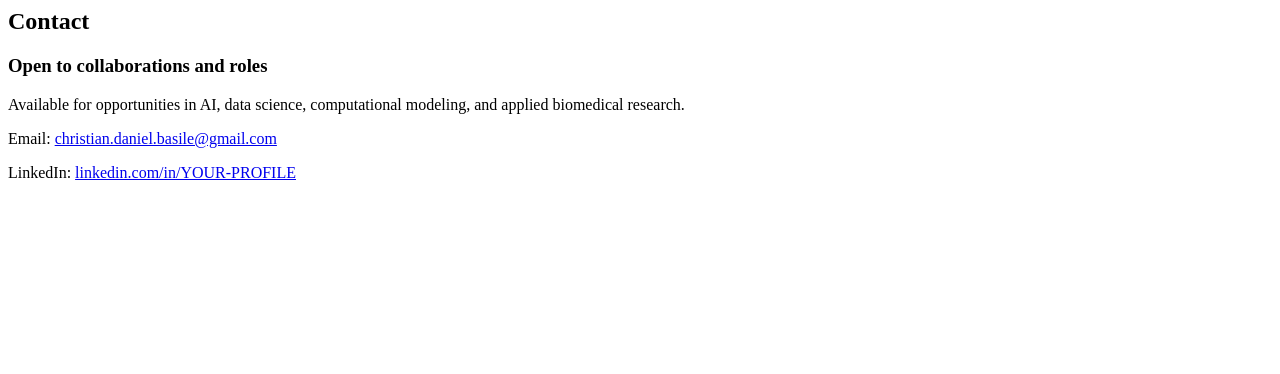
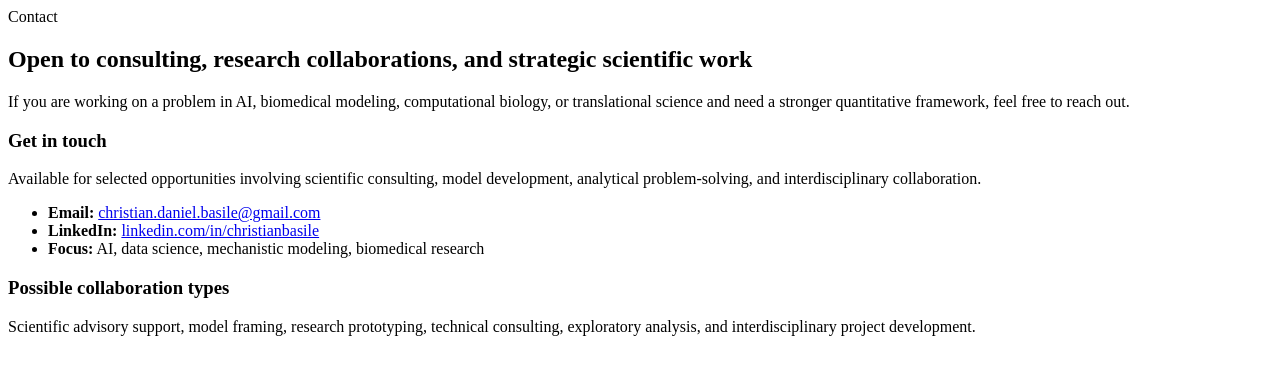
Before and after one commit to cbasile2n/cdb-scientific-consulting, a plain HTML site: page index.html in a window 1280 px wide. Drawn offline with Linux system fonts and the light colour scheme.

Commit message:
Update index.html

```diff
--- a/index.html
+++ b/index.html
@@ -1,24 +1,48 @@
-<!-- Only showing the part that changed -->
-
 <section id="contact">
   <div class="container">
-    <h2 class="section-title">Contact</h2>
-    <div class="section-card">
-      <h3>Open to collaborations and roles</h3>
-      <p>
-        Available for opportunities in AI, data science, computational modeling, and applied biomedical research.
+    <div class="section-heading">
+      <p class="section-kicker">Contact</p>
+      <h2 class="section-title">Open to consulting, research collaborations, and strategic scientific work</h2>
+      <p class="section-text">
+        If you are working on a problem in AI, biomedical modeling, computational biology,
+        or translational science and need a stronger quantitative framework, feel free to reach out.
       </p>
-      <p>
-        Email: <a href="mailto:christian.daniel.basile@gmail.com">
-          christian.daniel.basile@gmail.com
-        </a>
-      </p>
-      <p>
-        LinkedIn: <a href="https://www.linkedin.com/in/christianbasile/" target="_blank">
-          linkedin.com/in/YOUR-PROFILE
-        </a>
-      </p>
+    </div>
+
+    <div class="contact-box">
+      <div class="card">
+        <h3>Get in touch</h3>
+        <p>
+          Available for selected opportunities involving scientific consulting,
+          model development, analytical problem-solving, and interdisciplinary collaboration.
+        </p>
+
+        <ul class="contact-list">
+          <li>
+            <strong>Email:</strong>
+            <a href="mailto:christian.daniel.basile@gmail.com">
+              christian.daniel.basile@gmail.com
+            </a>
+          </li>
+          <li>
+            <strong>LinkedIn:</strong>
+            <a href="https://www.linkedin.com/in/christianbasile" target="_blank">
+              linkedin.com/in/christianbasile
+            </a>
+          </li>
+          <li>
+            <strong>Focus:</strong> AI, data science, mechanistic modeling, biomedical research
+          </li>
+        </ul>
+      </div>
+
+      <div class="card">
+        <h3>Possible collaboration types</h3>
+        <p>
+          Scientific advisory support, model framing, research prototyping, technical consulting,
+          exploratory analysis, and interdisciplinary project development.
+        </p>
+      </div>
     </div>
   </div>
 </section>
-</html>
```
